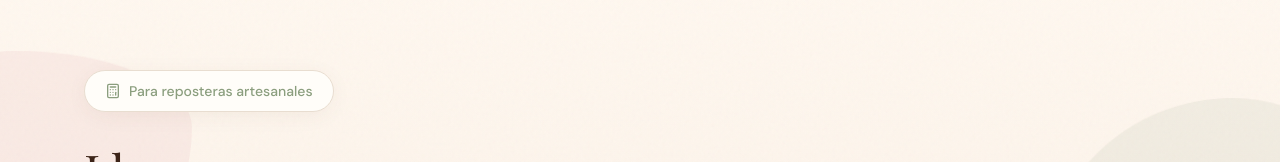
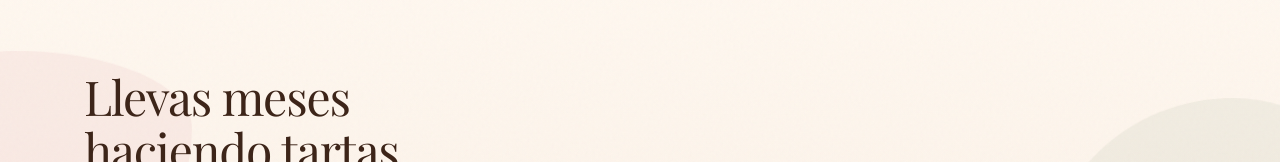
Before and after one commit to sebasblancogonz/cakely-landing, a Next.js app: page /precio-real in a window 1280 px wide. Shown: the part 141-303 px from the top of the page. Built offline with nearby package versions, Linux system fonts and the light colour scheme; no server answers.

Commit message:
feat: remove badge

```diff
--- a/src/app/precio-real/page.tsx
+++ b/src/app/precio-real/page.tsx
@@ -9,10 +9,6 @@ import {
   ArrowRight,
   TrendingUp,
   ClipboardList,
-  Users,
-  FileText,
-  BarChartBig,
-  Receipt,
   ChevronDown,
 } from 'lucide-react';
 import Image from 'next/image';
@@ -214,14 +210,6 @@ export default function PrecioRealPage() {
             <div className='grid md:grid-cols-5 gap-12 items-center'>
               {/* Left — Copy */}
               <div className='text-left md:col-span-2'>
-                {/* Badge */}
-                <div
-                  className='inline-flex items-center gap-2 bg-[#FFFDF9] border border-[#E8DDD0] text-[#8B9E7E] px-5 py-2.5 rounded-full text-sm font-medium shadow-warm mb-8 opacity-0 animate-fade-in-up'
-                  style={{ animationDelay: '0s' }}
-                >
-                  <Calculator className='w-4 h-4' />
-                  Para reposteras artesanales
-                </div>
 
                 {/* Headline */}
                 <h1
```
